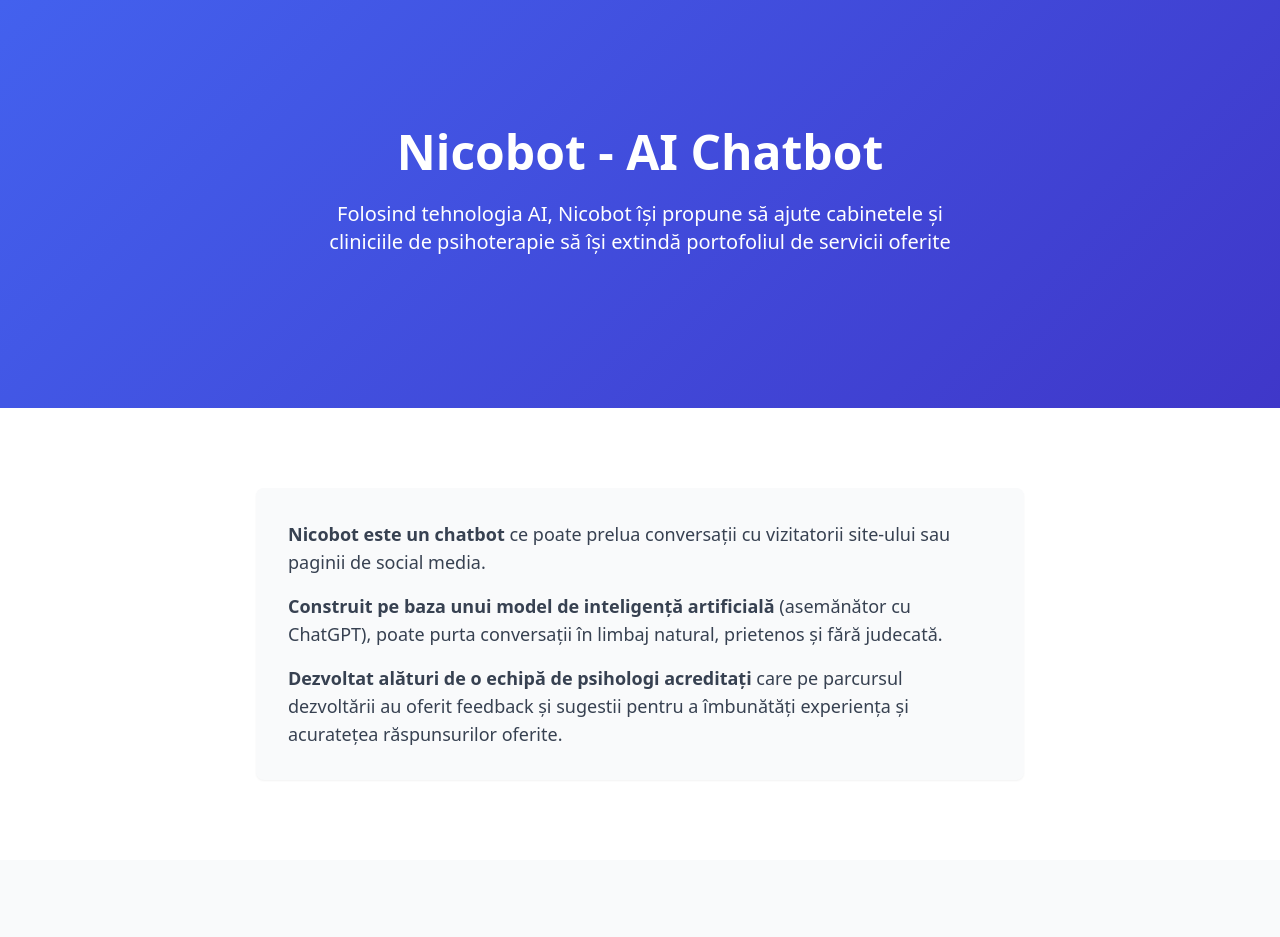
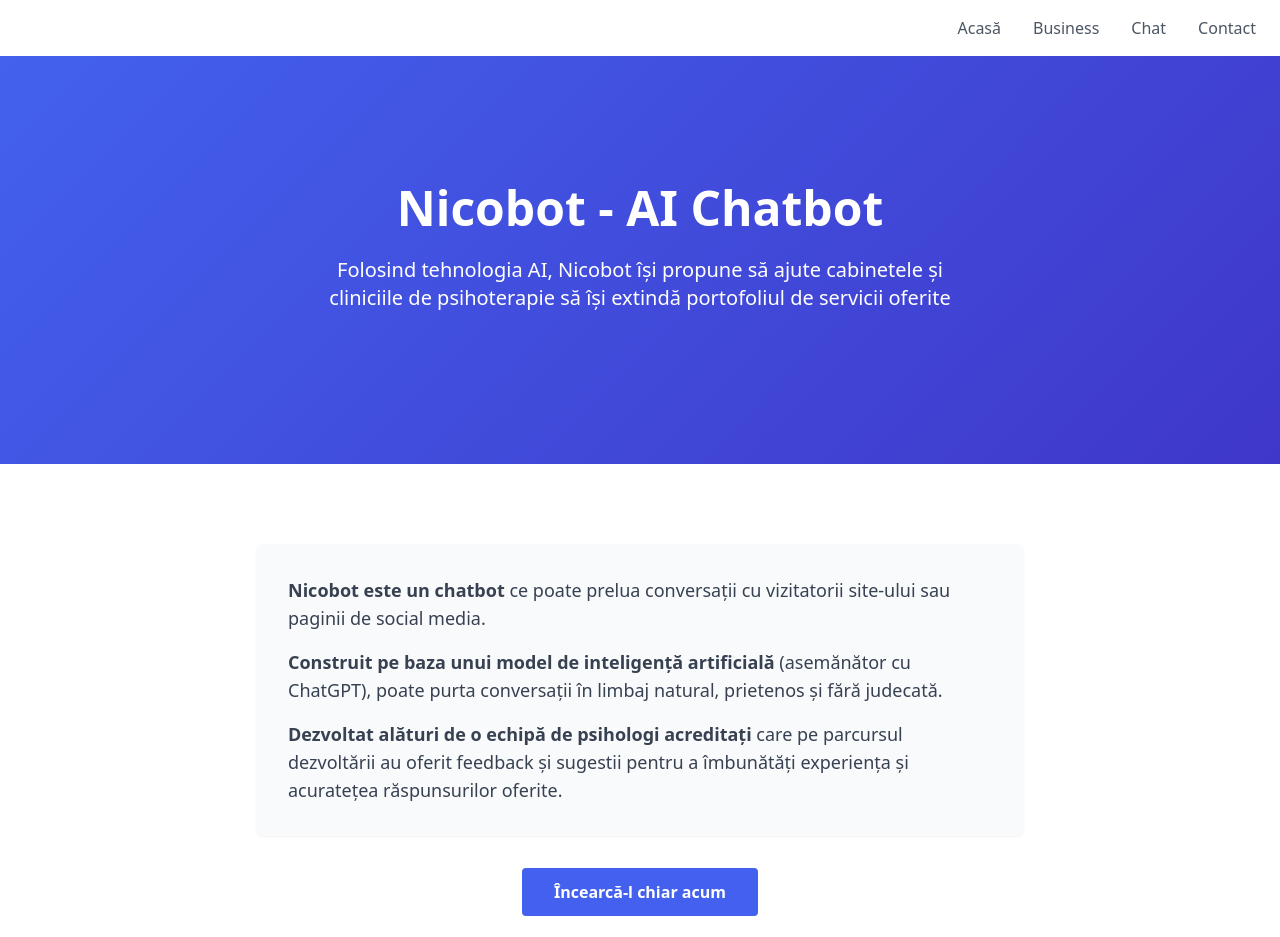
Before and after one commit to claudiunicolaa/nicobot.ro, a website: page public/gen-leads/index.html in a window 1280 px wide. Shown: the top 937 px of the page. Drawn offline with nearby package versions, Linux system fonts and the light colour scheme.

Commit message:
add nav menu

```diff
--- /dev/null
+++ b/public/components/nav.html
@@ -0,0 +1,27 @@
+<!-- navigation menu -->
+<nav class="bg-white shadow-md">
+	<div class="container mx-auto px-6 py-4">
+		<div class="flex justify-between items-center">
+			<a href="/" class="text-2xl font-bold text-indigo-600"></a>
+			<div class="hidden md:flex space-x-8">
+				<a href="/" class="text-gray-600 hover:text-indigo-600 transition duration-300">Acasă</a>
+				<a href="/gen-leads" class="text-gray-600 hover:text-indigo-600 transition duration-300">Business</a>
+				<a href="/chat" class="text-gray-600 hover:text-indigo-600 transition duration-300">Chat</a>
+				<a href="/contact" class="text-gray-600 hover:text-indigo-600 transition duration-300">Contact</a>
+			</div>
+			<!-- mobile menu button -->
+			<button class="md:hidden text-gray-600 hover:text-indigo-600 focus:outline-none">
+				<svg class="h-6 w-6" fill="none" stroke="currentColor" viewBox="0 0 24 24">
+					<path stroke-linecap="round" stroke-linejoin="round" stroke-width="2" d="M4 6h16M4 12h16M4 18h16"></path>
+				</svg>
+			</button>
+		</div>
+		<!-- mobile menu -->
+		<div class="md:hidden hidden mt-4">
+			<a href="/" class="block py-2 text-gray-600 hover:text-indigo-600">Acasă</a>
+			<a href="/gen-leads" class="block py-2 text-gray-600 hover:text-indigo-600">Business</a>
+			<a href="/chat" class="block py-2 text-gray-600 hover:text-indigo-600">Chat</a>
+			<a href="/contact" class="block py-2 text-gray-600 hover:text-indigo-600">Contact</a>
+		</div>
+	</div>
+</nav>
--- a/public/gen-leads/index.html
+++ b/public/gen-leads/index.html
@@ -6,41 +6,29 @@
 	<meta name="viewport" content="width=device-width, initial-scale=1.0">
 	<title>Integrare Chatbot pentru Cabinetul sau Clinica Dvs. | Nicobot</title>
 	<link href="https://cdnjs.cloudflare.com/ajax/libs/tailwindcss/2.2.19/tailwind.min.css" rel="stylesheet">
-	<style>
-		:root {
-			--primary-blue: #4361EE;
-			--secondary-blue: #3F37C9;
-			--dark-gray: #212529;
-			--light-gray: #F8F9FA;
-		}
-
-		.bg-primary {
-			background-color: var(--primary-blue);
-		}
-
-		.bg-secondary {
-			background-color: var(--secondary-blue);
-		}
-
-		.text-primary {
-			color: var(--primary-blue);
-		}
-
-		.bg-gradient-primary {
-			background: linear-gradient(135deg, var(--primary-blue) 0%, var(--secondary-blue) 100%);
-		}
-
-		.hover-transition {
-			transition: all 0.3s ease;
-		}
-
-		.hover-transition:hover {
-			transform: translateY(-2px);
-		}
-	</style>
+	<link href="/styles/main.css" rel="stylesheet">
 </head>
 
 <body class="bg-white">
+	<!-- navigation component -->
+	<div id="nav-placeholder"></div>
+	<script>
+		// load navigation component
+		fetch('/components/nav.html')
+			.then(response => response.text())
+			.then(data => {
+				document.getElementById('nav-placeholder').innerHTML = data;
+
+				// initialize mobile menu functionality
+				const menuButton = document.querySelector('button.md\\:hidden');
+				const mobileMenu = document.querySelector('.md\\:hidden.hidden');
+
+				menuButton.addEventListener('click', () => {
+					mobileMenu.classList.toggle('hidden');
+				});
+			});
+	</script>
+
 	<!-- hero section -->
 	<section class="bg-gradient-primary text-white py-32 text-center">
 		<div class="container mx-auto px-2">
@@ -71,6 +59,12 @@
 					sugestii pentru a îmbunătăți experiența și acuratețea răspunsurilor oferite.
 				</p>
 			</div>
+		</div>
+		<div class="flex justify-center mt-8">
+			<button
+				class="bg-primary text-white px-8 py-3 rounded font-semibold hover:bg-secondary transition duration-300 hover-transition">
+				<a href="https://nicobot.ro/chat" target="_blank">Încearcă-l chiar acum</a>
+			</button>
 		</div>
 	</section>
 
@@ -121,7 +115,7 @@
 			<h2 class="text-3xl font-bold mb-8">Parteneri</h2>
 			<div class="flex justify-center items-center">
 				<div class="w-28">
-					<a href="https://app.calmly.ro/camy?utm_source=nicobotro" target="_blank">
+					<a href="https://calmly.ro" target="_blank">
 						<img src="https://calmly.blog/wp-content/uploads/2024/08/red-1.png" alt="Calmly" class="w-full">
 					</a>
 				</div>
--- /dev/null
+++ b/public/styles/main.css
@@ -0,0 +1,33 @@
+:root {
+	--primary-blue: #4361EE;
+	--secondary-blue: #3F37C9;
+	--dark-gray: #212529;
+	--light-gray: #F8F9FA;
+}
+
+/* custom color classes */
+.bg-primary {
+	background-color: var(--primary-blue);
+}
+
+.bg-secondary {
+	background-color: var(--secondary-blue);
+}
+
+.text-primary {
+	color: var(--primary-blue);
+}
+
+/* gradient background */
+.bg-gradient-primary {
+	background: linear-gradient(135deg, var(--primary-blue) 0%, var(--secondary-blue) 100%);
+}
+
+/* hover states */
+.hover-transition {
+	transition: all 0.3s ease;
+}
+
+.hover-transition:hover {
+	transform: translateY(-2px);
+}
```
Also changed, not shown: public/index.html (+20 -36 lines), public/logo-lg.png (added), public/logo-xs.png (added).
